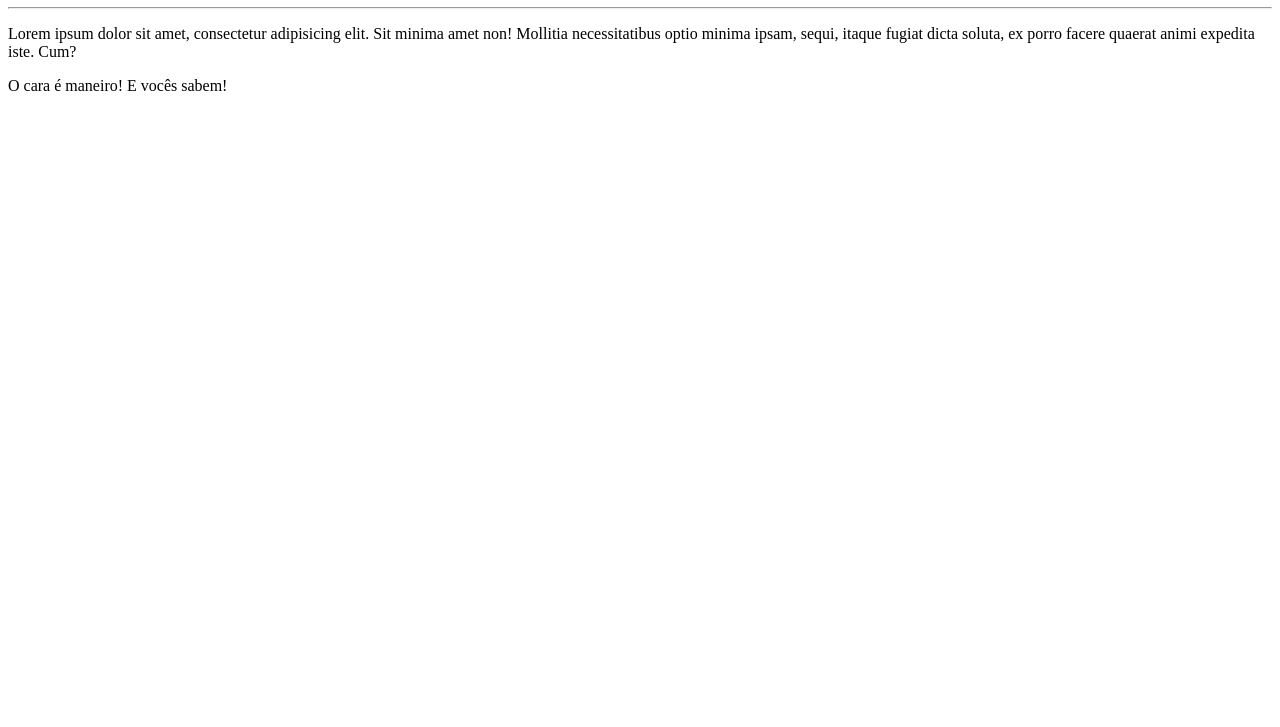
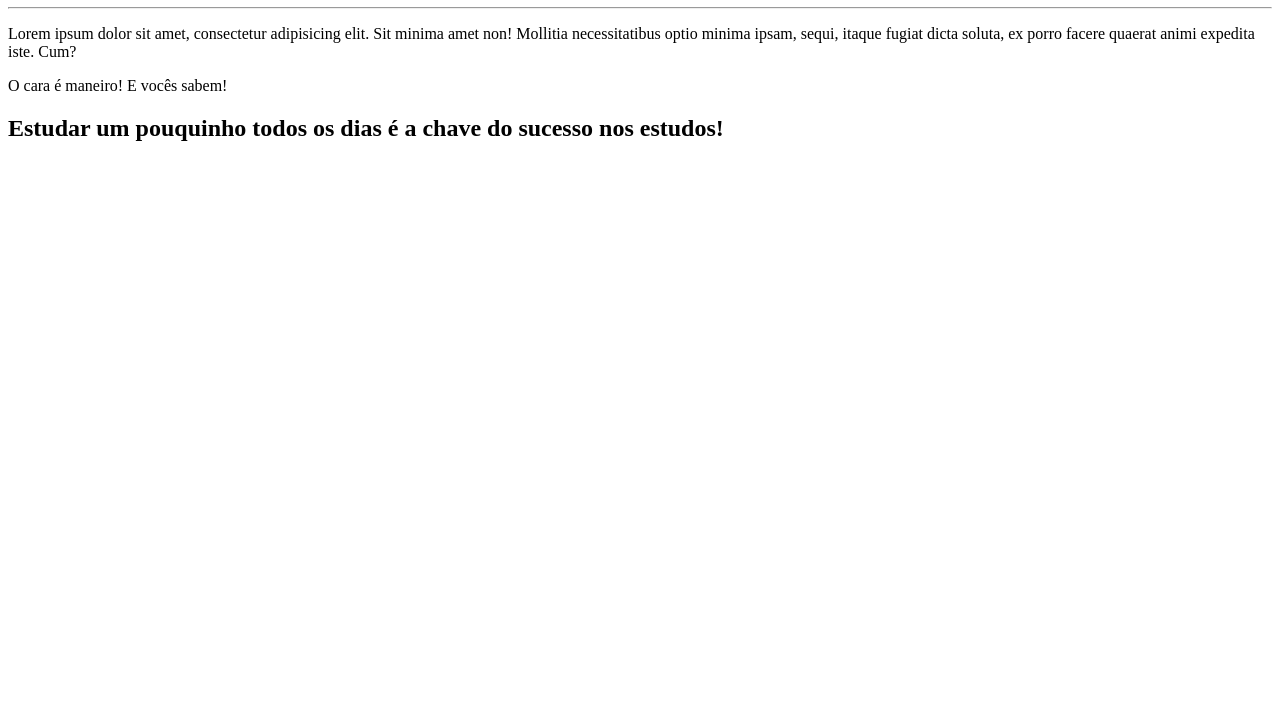
Before and after one commit to ValdimirManuel/Ola-Mundo, a plain HTML site: page site em html/index.html in a window 1280 px wide. Shown: the part 73-800 px from the top of the page. Drawn offline with Linux system fonts and the light colour scheme.

Commit message:
Mais um parágrafo adicional
Uma dica!

```diff
--- a/site em html/index.html
+++ b/site em html/index.html
@@ -11,6 +11,7 @@
     <p>Lorem ipsum dolor sit amet, consectetur adipisicing elit. Sit minima amet non! Mollitia necessitatibus optio
         minima ipsam, sequi, itaque fugiat dicta soluta, ex porro facere quaerat animi expedita iste. Cum?</p>
     <p>O cara é maneiro! E vocês sabem!</p>
+    <h2>Estudar um pouquinho todos os dias é a chave do sucesso nos estudos!</h2>
 
 </body>
 </html>
```
